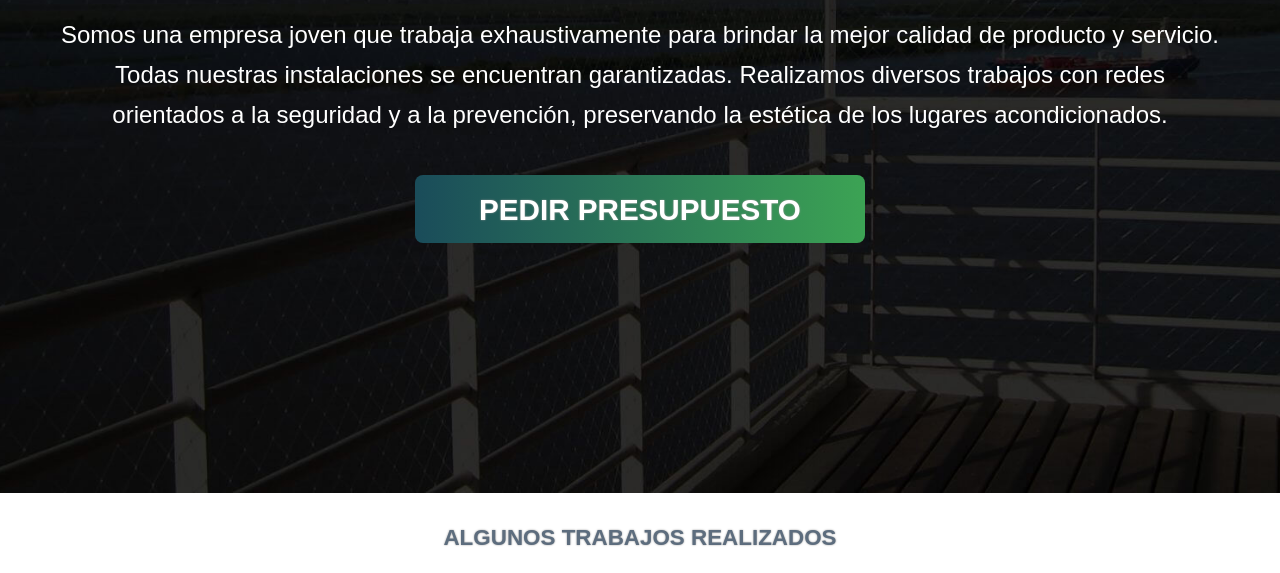
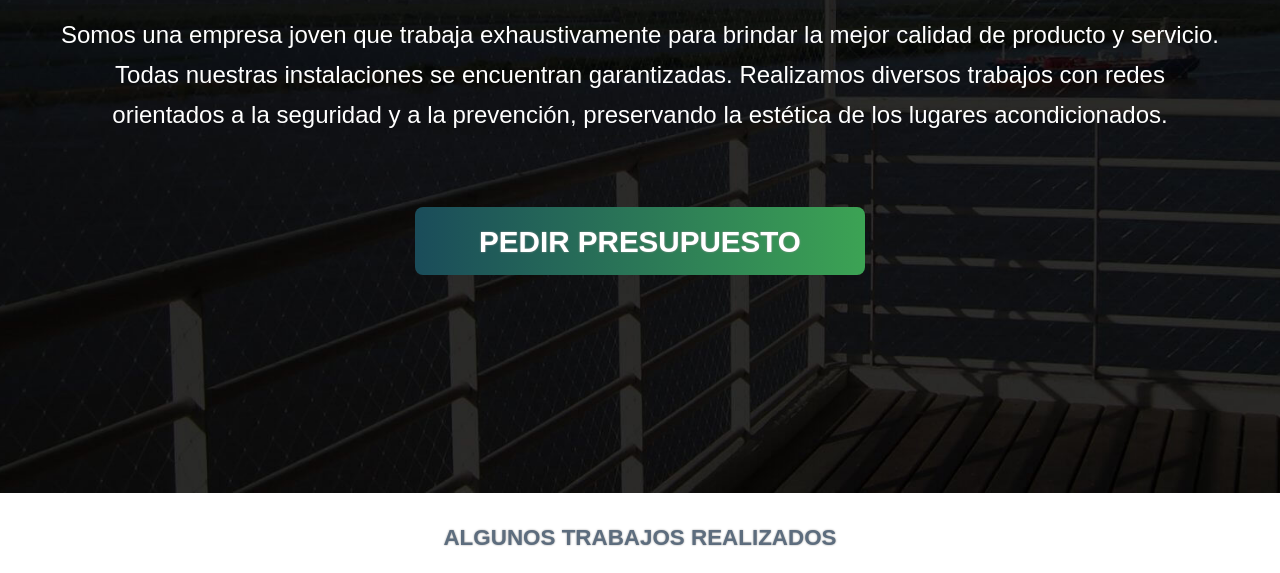
Before and after one commit to Faxc89/protexredes, a plain HTML site: page index.html in a window 1280 px wide. Shown: the part 227-800 px from the top of the page. Drawn offline with nearby package versions, Linux system fonts and the light colour scheme.

Commit message:
try fixear ancho de servicios

```diff
--- a/css/main.css
+++ b/css/main.css
@@ -5,6 +5,9 @@
   padding: 0;
   margin: 0;
   box-sizing: border-box; }
+
+body {
+  min-width: 100vw; }
 
 /* HEADER BOOSTRAP: nav-bar */
 header {
@@ -141,7 +144,7 @@ footer {
 
 /* Invitación y botón de contacto */
 .invitacion {
-  padding-bottom: 2rem; }
+  padding: 2rem 0; }
   .invitacion h2 {
     font-family: Arial, Helvetica, sans-serif;
     font-size: 1.6rem;
--- a/scss/layout/_index.scss
+++ b/scss/layout/_index.scss
@@ -19,7 +19,7 @@
 }
 /* Invitación y botón de contacto */
 .invitacion{
-    padding-bottom: 2rem;
+    padding: 2rem 0;
     h2{
         font-family:$font;
         font-size: $tepresu;
@@ -43,8 +43,7 @@
     padding: 0.8rem 3.2rem;
     text-decoration: none;
     border-radius: 0.5rem;
-    text-shadow: $text-shadow;
-    &:hover{
+    text-shadow: $text-shadow;    &:hover{
         color: #dcdcdc;
     }
 }
--- a/scss/utilities/_generales.scss
+++ b/scss/utilities/_generales.scss
@@ -8,6 +8,11 @@
     margin: 0;
     box-sizing: border-box;
 }
+
+body{
+    min-width: 100vw;
+}
+
 /* HEADER BOOSTRAP: nav-bar */
 header{
     height: 86px;
```
Also changed, not shown: pages/presupuesto.html (+1 -1 lines).
